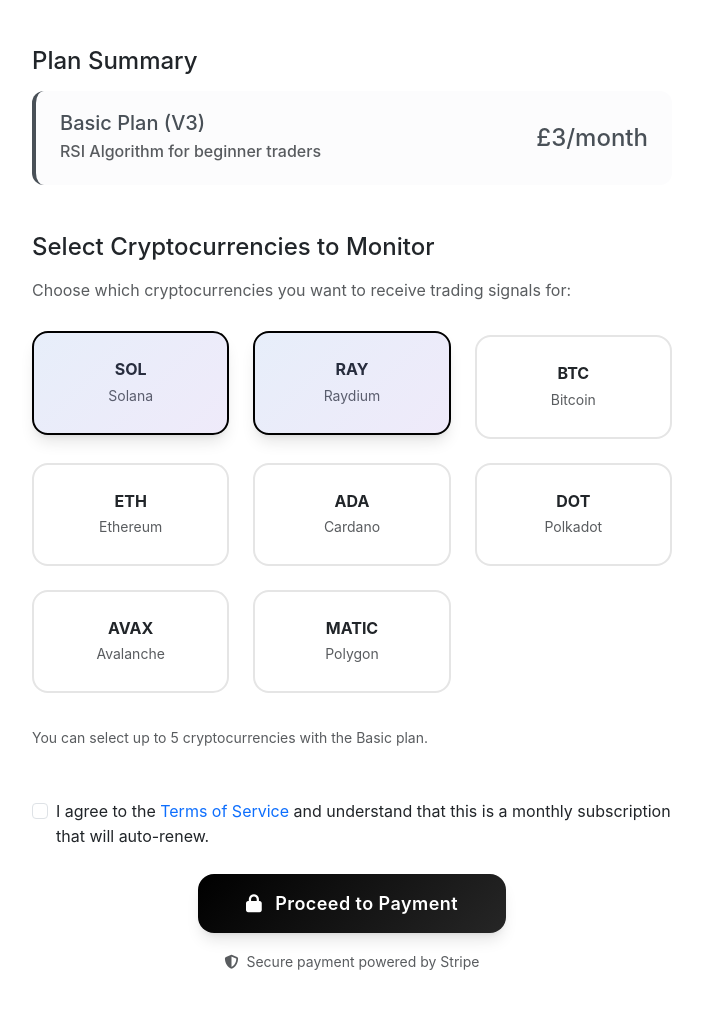
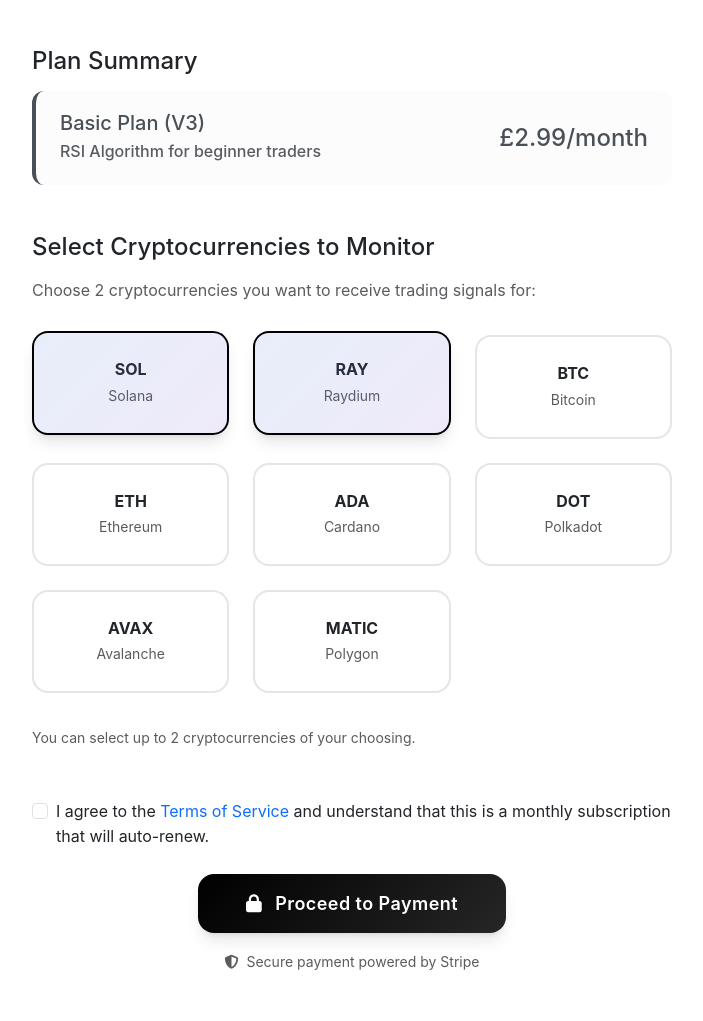
Before and after one commit to coleisa/MalachiteBionics, a Flask app: page /subscribe/v3 in a window 1280 px wide. Shown: the part 286-1307 px from the top of the page, without its empty margins (288-991 px from the left). Run offline with Flask 3, Linux system fonts and the light colour scheme; a user stored in the database is signed in; data that the repository does not hold is empty; some libraries are stand-ins or nearby versions.

Commit message:
Update subscribe.html

```diff
--- a/MalachiteBionics/templates/subscribe.html
+++ b/MalachiteBionics/templates/subscribe.html
@@ -35,7 +35,7 @@
                                     </div>
                                     <div class="col-md-4 text-md-end">
                                         <h4 class="mb-0">
-                                            £{{ '3' if plan_type == 'v3' else '5' if plan_type == 'v6' else '7.99' }}/month
+                                            £{{ '2.99' if plan_type == 'v3' else '4.99' if plan_type == 'v6' else '7.99' }}/month
                                         </h4>
                                     </div>
                                 </div>
@@ -46,10 +46,10 @@
                         <form id="subscription-form">
                             <input type="hidden" name="plan_type" value="{{ plan_type }}">
 
-                            <div class="mb-5">
+                                <div class="mb-5">
                                 <h4 class="mb-3">Select Cryptocurrencies to Monitor</h4>
                                 <p class="text-muted mb-4">
-                                    Choose which cryptocurrencies you want to receive trading signals for:
+                                    Choose 2 cryptocurrencies you want to receive trading signals for:
                                 </p>
 
                                 <div class="coin-selection">
@@ -111,13 +111,7 @@
                                     </div>
                                 </div>
 
-                                {% if plan_type == 'v3' %}
-                                    <small class="text-muted">You can select up to 5 cryptocurrencies with the Basic plan.</small>
-                                {% elif plan_type == 'v6' %}
-                                    <small class="text-muted">You can select up to 10 cryptocurrencies with the Classic plan.</small>
-                                {% else %}
-                                    <small class="text-muted">Unlimited cryptocurrencies with the Premium plan.</small>
-                                {% endif %}
+                                <small class="text-muted">You can select up to 2 cryptocurrencies of your choosing.</small>
                             </div>
 
                             <!-- Terms -->
@@ -187,14 +181,14 @@
             return;
         }
 
-        // Check plan limits
-        const planType = '{{ plan_type }}';
-        if (planType === 'v3' && selectedCoins.length > 5) {
-            alert('Basic plan allows up to 5 cryptocurrencies. Please deselect some coins or upgrade your plan.');
+        // Check plan limits - all plans limited to 2 coins
+        if (selectedCoins.length > 2) {
+            alert('Please select exactly 2 cryptocurrencies to monitor.');
             return;
         }
-        if (planType === 'v6' && selectedCoins.length > 10) {
-            alert('Classic plan allows up to 10 cryptocurrencies. Please deselect some coins or upgrade your plan.');
+
+        if (selectedCoins.length < 2) {
+            alert('Please select exactly 2 cryptocurrencies to monitor.');
             return;
         }
 
@@ -228,21 +222,14 @@
 
     // Coin selection limit enforcement
     const coinCheckboxes = document.querySelectorAll('input[name="coins"]');
-    const planType = '{{ plan_type }}';
-    const maxCoins = planType === 'v3' ? 5 : planType === 'v6' ? 10 : Infinity;
+    const maxCoins = 2; // All plans limited to 2 coins
 
     coinCheckboxes.forEach(checkbox => {
         checkbox.addEventListener('change', () => {
             const selected = document.querySelectorAll('input[name="coins"]:checked');
-            if (selected.length >= maxCoins && checkbox.checked) {
-                if (selected.length > maxCoins) {
-                    checkbox.checked = false;
-                    if (planType === 'v3') {
-                        alert('Basic plan allows up to 5 cryptocurrencies.');
-                    } else if (planType === 'v6') {
-                        alert('Classic plan allows up to 10 cryptocurrencies.');
-                    }
-                }
+            if (selected.length > maxCoins && checkbox.checked) {
+                checkbox.checked = false;
+                alert('You can only select up to 2 cryptocurrencies.');
             }
         });
     });
```
